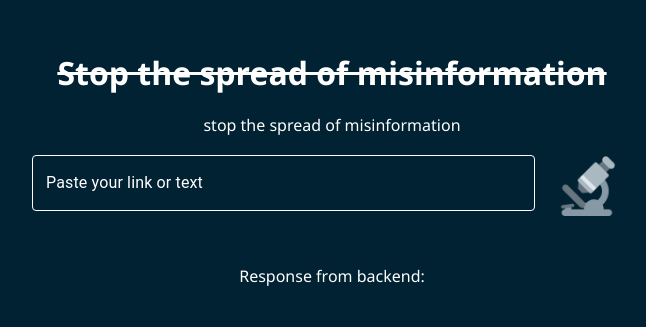
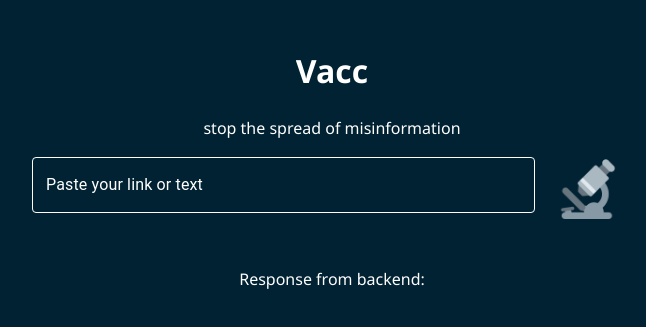
Before and after one commit to apm106/digihacks0, a React (Create React App) app in the folder frontend/: page / in a window 1280 px wide. Shown: the part 243-570 px from the top of the page, without its empty margins (308-954 px from the left). Built offline with nearby package versions, Linux system fonts and the light colour scheme.

Commit message:
Added animation to the typing

```diff
--- a/frontend/src/App.css
+++ b/frontend/src/App.css
@@ -17,20 +17,73 @@ body {
   }
 
   .header {
-    text-align: center;
+    text-align: left; /* Align text to the left */
     margin-bottom: 20px;
+    position: relative; /* Position relative for cursor animation */
   }
 
   .header h1 {
     font-size: 2rem;
     margin: 0;
-    text-decoration: line-through;
+    overflow: hidden; /* Hide overflow to clip cursor animation */
+    white-space: nowrap; /* Prevent text from wrapping */
+    width: fit-content; /* Size container to content */
   }
 
-  .header p {
-    font-size: 1.2rem;
-    margin: 0;
+  .typing-effect {
+    position: relative; /* Position relative for cursor animation */
+    display: inline-block; /* Display as inline-block for overflow to work */
   }
+
+  .cursor {
+    display: inline-block;
+    vertical-align: middle;
+    width: 2px;
+    height: 1.2em;
+    background-color: #ffffff; /* White color */
+    animation: blink-caret 0.75s step-end infinite; /* Blinking animation */
+  }
+
+  @keyframes blink-caret {
+    from,
+    to {
+      background-color: transparent; /* Hide cursor */
+    }
+    50% {
+      background-color: #ffffff; /* Show cursor */
+    }
+  }
+
+  .cross-out {
+    position: absolute;
+    top: 50%;
+    left: 0;
+    right: 0;
+    width: 100%;
+    height: 2px;
+  }
+
+  .cross-out::after {
+    content: "";
+    position: absolute;
+    top: -1px;
+    left: 0;
+    right: 0;
+    height: 100%;
+    border-bottom: 5px solid #ff0000; /* Red color */
+    animation: cross-out 1s forwards; /* Cross-out animation */
+  }
+
+  @keyframes cross-out {
+    from {
+      width: 0; /* Start with no line */
+    }
+    to {
+      width: 100%; /* Full width line */
+    }
+  }
+
+
 
   .input-container {
     display: flex;
--- a/frontend/src/App.js
+++ b/frontend/src/App.js
@@ -1,12 +1,21 @@
-import React, { useState } from "react";
+import React, { useState, useEffect } from "react";
 import axios from "axios";
 import Box from "@mui/material/Box";
 import Input from "./components/Input";
 import "./App.css"; // Import custom styles
 
 function App() {
+  const phrases = [
+    "Apples cause cancer",
+    "Vaccines cause autism",
+    "5G towers spread COVID-19",
+  ];
+
   const [message, setMessage] = useState("");
   const [inputValue, setInputValue] = useState("");
+  const [currentPhraseIndex, setCurrentPhraseIndex] = useState(0);
+  const [displayedPhrase, setDisplayedPhrase] = useState("");
+  const [isTypingComplete, setIsTypingComplete] = useState(false);
 
   const handleInputChange = (event) => {
     setInputValue(event.target.value);
@@ -36,10 +45,42 @@ function App() {
     }
   };
 
+  // Effect to change the header text with typing and cross-out animation
+  useEffect(() => {
+    const phraseToType = phrases[currentPhraseIndex];
+    let timeout;
+
+    if (!isTypingComplete) {
+      timeout = setTimeout(() => {
+        setDisplayedPhrase((prevPhrase) =>
+          phraseToType.slice(0, prevPhrase.length + 1)
+        );
+      }, 150); // Adjust typing speed here (milliseconds)
+
+      if (displayedPhrase === phraseToType) {
+        setIsTypingComplete(true);
+
+        // Cross-out animation after typing complete
+        setTimeout(() => {
+          setIsTypingComplete(false);
+          setCurrentPhraseIndex((prevIndex) =>
+            prevIndex === phrases.length - 1 ? 0 : prevIndex + 1
+          );
+          setDisplayedPhrase("");
+        }, 2000); // Time before next phrase (milliseconds)
+      }
+    }
+
+    return () => clearTimeout(timeout);
+  }, [currentPhraseIndex, displayedPhrase, isTypingComplete]);
+
   return (
     <Box className="app-container">
       <Box className="header">
-        <h1>Stop the spread of misinformation</h1>
+        <h1 className="typing-effect">
+          {displayedPhrase}
+          {isTypingComplete && <span className="cross-out"></span>}
+        </h1>
       </Box>
       <Box className="misinformation">stop the spread of misinformation</Box>
       <Box className="input-container">
```
